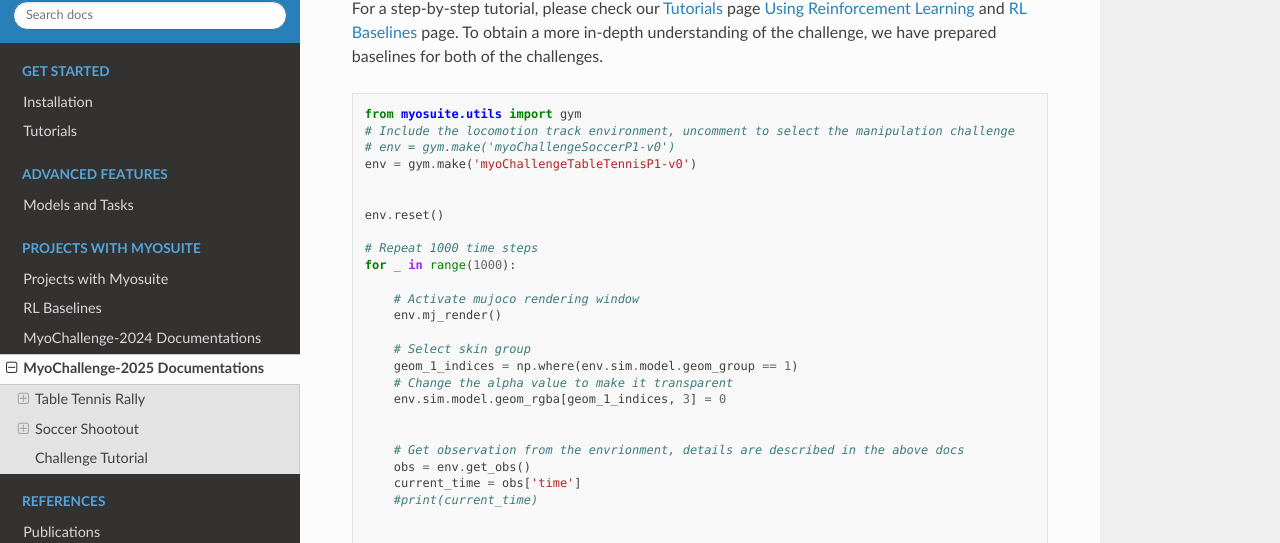
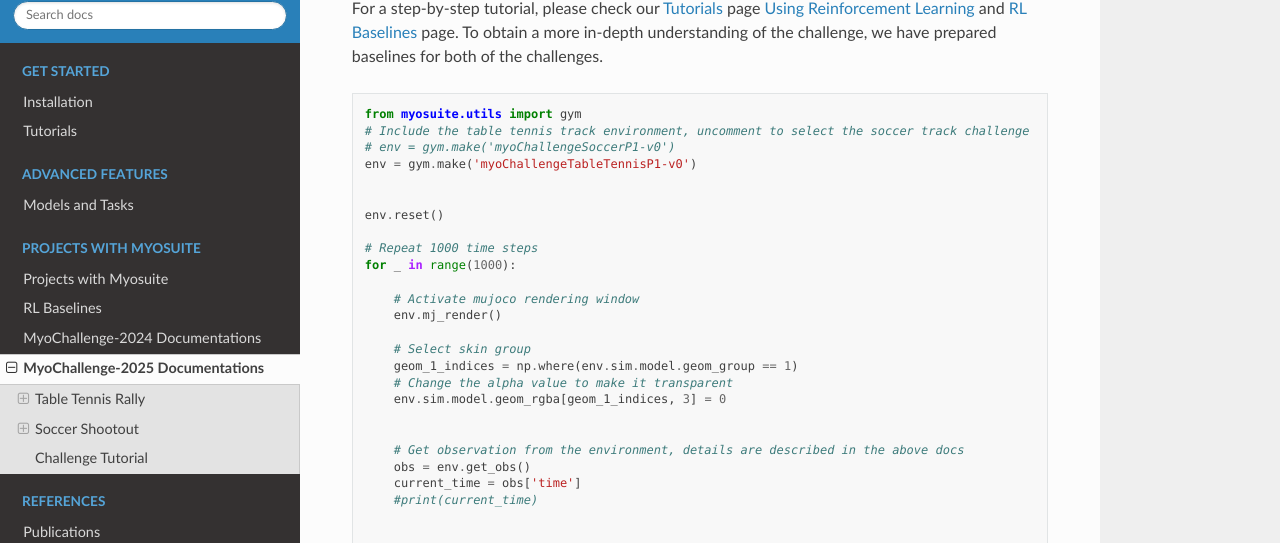
Before and after one commit to MyoHub/myosuite, a Sphinx documentation site: the page built from docs/source/challenge-doc2025.rst, in a window 1280 px wide and 900 px high, scrolled down 4343 px. Shown: the part 136-679 px from the top of the window. Built offline with Sphinx 7.4.7 and the Read the Docs theme 3.1.0, drawn with Linux system fonts in a browser that asks for light colours.

Commit message:
Update challenge-doc2025.rst

```diff
--- a/docs/source/challenge-doc2025.rst
+++ b/docs/source/challenge-doc2025.rst
@@ -304,7 +304,7 @@ For a step-by-step tutorial, please check our :ref:`tutorials` page :ref:`use_re
 .. code-block:: python
 
     from myosuite.utils import gym
-    # Include the locomotion track environment, uncomment to select the manipulation challenge
+    # Include the table tennis track environment, uncomment to select the soccer track challenge
     # env = gym.make('myoChallengeSoccerP1-v0')
     env = gym.make('myoChallengeTableTennisP1-v0')
 
@@ -323,7 +323,7 @@ For a step-by-step tutorial, please check our :ref:`tutorials` page :ref:`use_re
         env.sim.model.geom_rgba[geom_1_indices, 3] = 0
 
 
-        # Get observation from the envrionment, details are described in the above docs
+        # Get observation from the environment, details are described in the above docs
         obs = env.get_obs()
         current_time = obs['time']
         #print(current_time)
```
